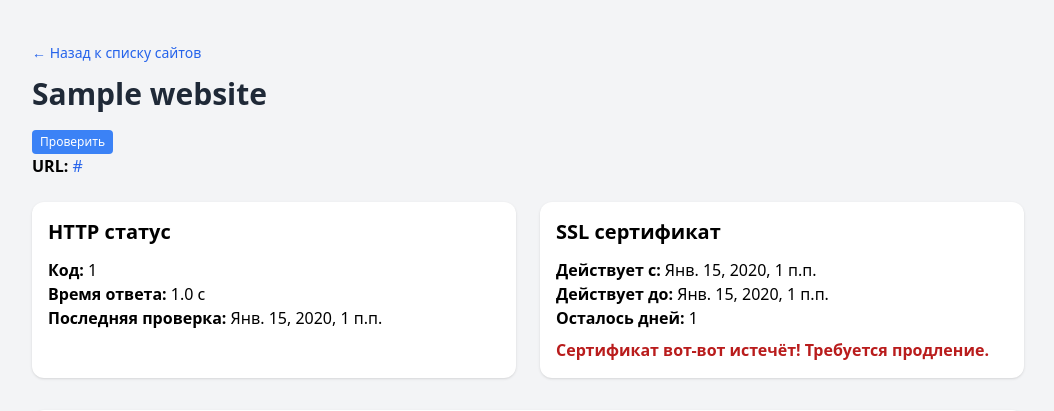
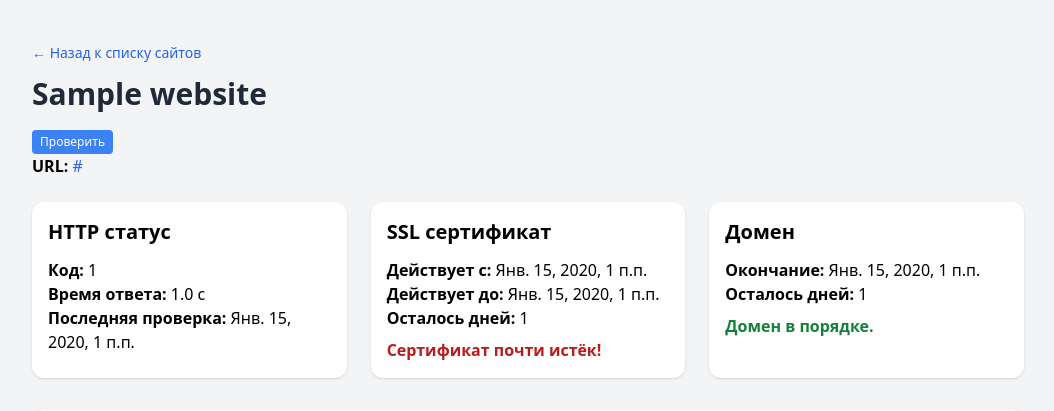
Before and after one commit to Parabe11um/site-checker, a Django app: template monitor/templates/monitor/site_detail.html in a window 1280 px wide. Shown: the top 411 px of the page, without its empty margins (112-1166 px from the left). Run offline with Django 3.2, Linux system fonts and the light colour scheme; the template is opened without the code that fills it: values that come from a table or form of the project are taken from there, others are empty; tables that the repository leaves empty hold one stand-in row (values such as "Sample post"); data that the repository does not hold is empty; some libraries are stand-ins or nearby versions.

Commit message:
domain control added

```diff
--- a/monitor/templates/monitor/site_detail.html
+++ b/monitor/templates/monitor/site_detail.html
@@ -30,9 +30,10 @@
         </a>
     </p>
 
-    <div class="grid md:grid-cols-2 gap-6 mt-6">
+    <!-- 🟦 Три верхних блока -->
+    <div class="grid md:grid-cols-3 gap-6 mt-6">
 
-        <!-- Общий статус -->
+        <!-- HTTP -->
         <div class="bg-white rounded-xl shadow p-4">
             <h2 class="text-xl font-semibold mb-3">HTTP статус</h2>
             <p><strong>Код:</strong> {{ site.last_status_code|default:"—" }}</p>
@@ -58,16 +59,46 @@
                 {% if site.ssl_days_left > 30 %}
                     <p class="mt-2 text-green-700 font-semibold">Сертификат в порядке.</p>
                 {% elif site.ssl_days_left >= 7 %}
-                    <p class="mt-2 text-yellow-600 font-semibold">Скоро истекает, стоит запланировать продление.</p>
+                    <p class="mt-2 text-yellow-600 font-semibold">Скоро истекает.</p>
                 {% else %}
-                    <p class="mt-2 text-red-700 font-semibold">Сертификат вот-вот истечёт! Требуется продление.</p>
+                    <p class="mt-2 text-red-700 font-semibold">Сертификат почти истёк!</p>
                 {% endif %}
             {% elif site.ssl_status %}
-                <p class="text-red-700 font-semibold">
-                    {{ site.ssl_status }}
-                </p>
+                <p class="text-red-700 font-semibold">{{ site.ssl_status }}</p>
             {% else %}
                 <p class="text-gray-500">Данные по SSL ещё не получены.</p>
+            {% endif %}
+        </div>
+
+        <!-- 🟧 DOMAIN -->
+        <div class="bg-white rounded-xl shadow p-4">
+            <h2 class="text-xl font-semibold mb-3">Домен</h2>
+
+            {% if site.domain_status == "OK" %}
+                <p><strong>Окончание:</strong> {{ site.domain_expiration }}</p>
+                <p><strong>Осталось дней:</strong> {{ site.domain_days_left }}</p>
+                <p class="mt-2 text-green-700 font-semibold">Домен в порядке.</p>
+
+            {% elif site.domain_status == "EXPIRING_SOON" %}
+                <p><strong>Окончание:</strong> {{ site.domain_expiration }}</p>
+                <p><strong>Осталось дней:</strong> {{ site.domain_days_left }}</p>
+                <p class="mt-2 text-yellow-600 font-semibold">Скоро истекает.</p>
+
+            {% elif site.domain_status == "CRITICAL" %}
+                <p><strong>Окончание:</strong> {{ site.domain_expiration }}</p>
+                <p><strong>Осталось дней:</strong> {{ site.domain_days_left }}</p>
+                <p class="mt-2 text-red-700 font-semibold">Критично мало времени!</p>
+
+            {% elif site.domain_status == "EXPIRED" %}
+                <p><strong>Окончание:</strong> {{ site.domain_expiration }}</p>
+                <p><strong>Осталось дней:</strong> 0</p>
+                <p class="mt-2 text-red-700 font-semibold">Домен истёк!</p>
+
+            {% elif site.domain_status %}
+                <p class="text-red-700 font-semibold">{{ site.domain_status }}</p>
+
+            {% else %}
+                <p class="text-gray-500">Данные по домену ещё не получены.</p>
             {% endif %}
         </div>
 
@@ -83,7 +114,7 @@
              onerror="this.style.display='none'">
     </div>
 
-    <!-- Ошибка + фрагмент ответа -->
+    <!-- Ошибка -->
     {% if site.last_error %}
         <div class="bg-white rounded-xl shadow p-4 mt-8">
             <h2 class="text-xl font-semibold mb-3 text-red-700">Последняя ошибка</h2>
@@ -133,7 +164,6 @@
     });
     </script>
 
-
 </div>
 
 <script>
@@ -142,11 +172,10 @@
     document.querySelectorAll(".check-btn").forEach(btn => {
 
         btn.addEventListener("click", async function (e) {
-            e.preventDefault(); // ← блокируем переход по ссылке
+            e.preventDefault();
 
             const url = this.dataset.checkUrl;
 
-            // UI: показываем загрузку
             this.innerHTML = `
                 <svg class="animate-spin h-4 w-4 text-white inline-block" viewBox="0 0 24 24">
                     <circle class="opacity-25" cx="12" cy="12" r="10"
@@ -161,12 +190,8 @@
 
             try {
                 await fetch(url, { method: "GET" });
-
-                // Обновляем страницу после проверки
                 location.reload();
-
             } catch (err) {
-                console.log("Ошибка:", err);
                 alert("Ошибка проверки сайта");
             }
         });
@@ -176,7 +201,5 @@
 });
 </script>
 
-
-
 </body>
 </html>
```
Lines whose indentation alone changed are shown as unchanged.
